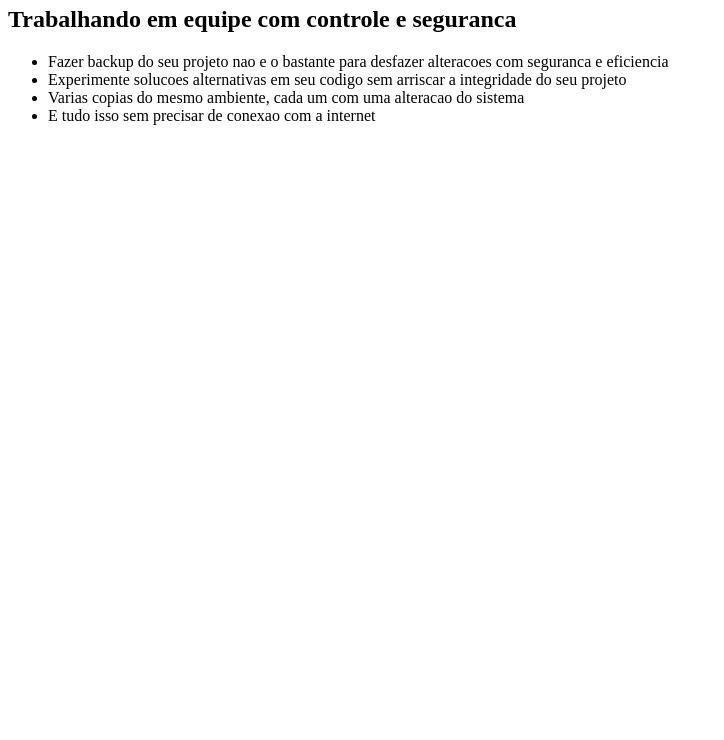
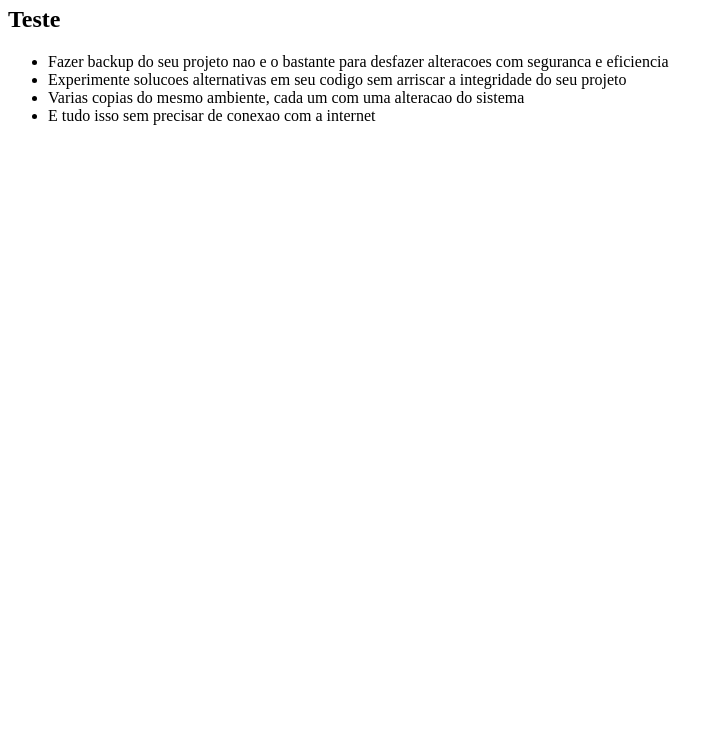
Before and after one commit to andreylucasantosss/meu-site, a plain HTML site: page index.html in a window 1280 px wide. Shown: the part 60-800 px from the top of the page, without its empty margins (0-724 px from the left). Drawn offline with Linux system fonts and the light colour scheme.

Commit message:
Alterei o titulo da pagina

```diff
--- a/index.html
+++ b/index.html
@@ -6,7 +6,7 @@
 
 	<body>
 		<h1>Git</h1>
-		<h2>Trabalhando em equipe com controle e seguranca</h2>
+		<h2>Teste</h2>
 
 		<ul>
 			<li>Fazer backup do seu projeto nao e o bastante para desfazer
```
